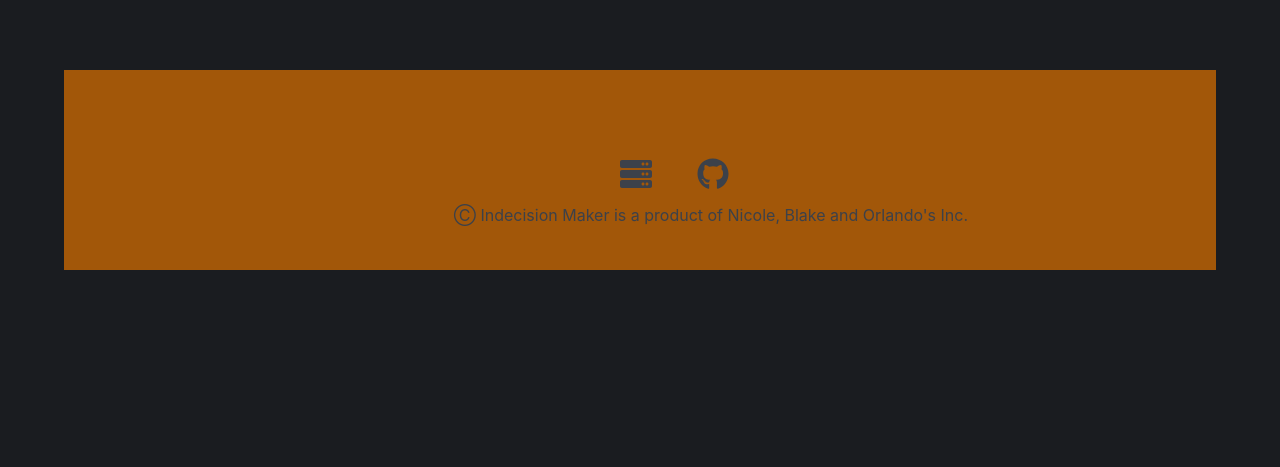
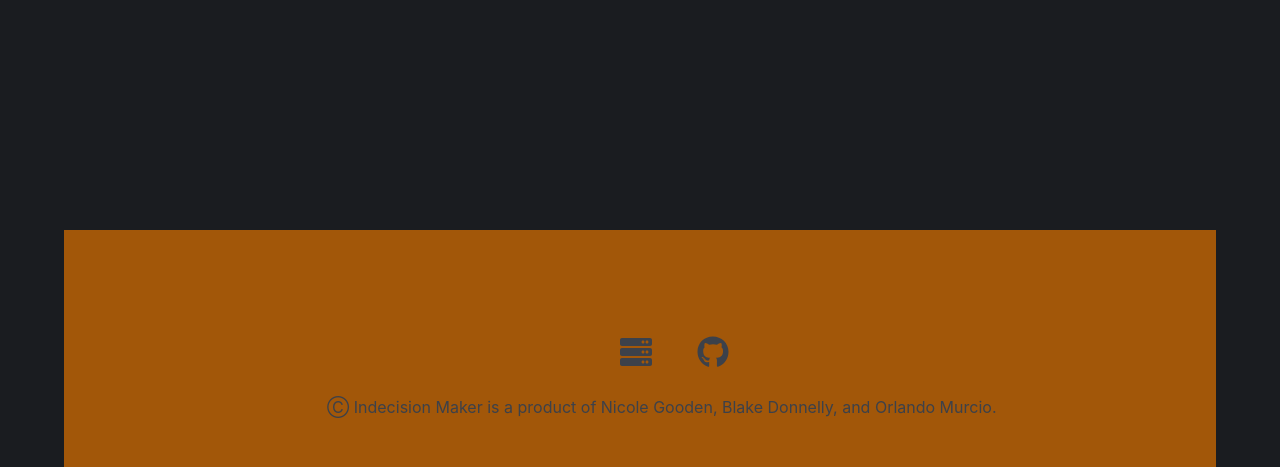
Before and after one commit to nicolegooden/indecision-maker, a React (Create React App) app: page / in a window 1280 px wide. Shown: the part 2010-2477 px from the top of the page. Before the commit the page ends 2280 px from the top, so only its background shows below. Built offline with nearby package versions, Linux system fonts and the light colour scheme.

Commit message:
Edit copyright and spacing within and around footer

```diff
--- a/src/Components/Footer/Footer.js
+++ b/src/Components/Footer/Footer.js
@@ -17,7 +17,7 @@ export const Footer = () => {
                 </a>
               </li>
             </ul>
-            <p className="copy-rights">Ⓒ Indecision Maker is a product of Nicole, Blake and Orlando's Inc.</p>
+            <p className="copy-rights">Ⓒ Indecision Maker is a product of Nicole Gooden, Blake Donnelly, and Orlando Murcio.</p>
           </footer>
     )
 }
--- a/src/Components/Footer/Footer.scss
+++ b/src/Components/Footer/Footer.scss
@@ -2,8 +2,9 @@
 
 .social-section{
     background-color: darken($gold, 40%);
-    height: 25vh;
+    height: 30vh;
     position: relative;
+    margin-top: 10em;
 
     .footer-links{
         display: flex;
@@ -29,7 +30,7 @@
             color: lighten($darkPurple, 15%);
             position: absolute;
             top: 80%;
-            left: 36%;
+            left: 25%;
             margin: -25px 0 0 -25px;
         }
 
```
